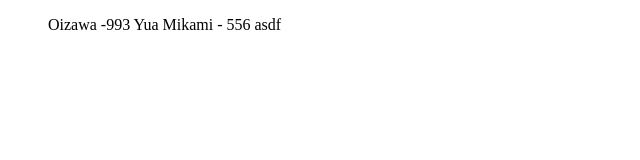
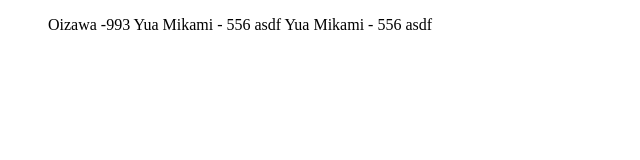
Before and after one commit to nghiakma/git-demo, a plain HTML site: page java.html in a window 1280 px wide. Shown: the whole page, without its empty margins (0-640 px from the left). Drawn offline with Linux system fonts and the light colour scheme.

Commit message:
Add yua and miami

```diff
--- a/java.html
+++ b/java.html
@@ -10,6 +10,8 @@
         <l1>Oizawa -993</l1>
         <l1>Yua Mikami - 556</l1>
         <l1>asdf</l1>
+        <l1>Yua Mikami - 556</l1>
+        <l1>asdf</l1>
     </ul>
   </body>
 </html>
```
